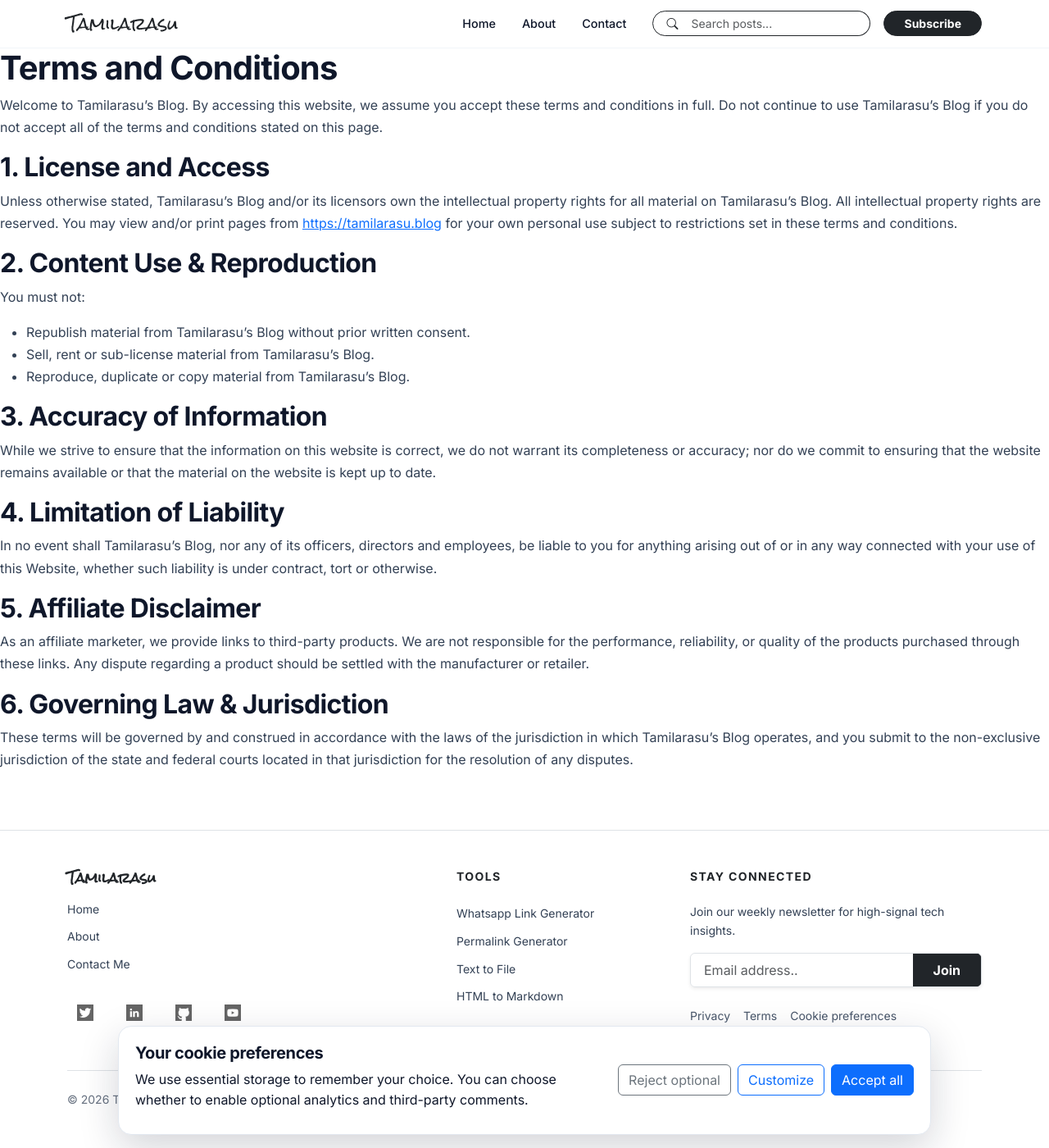
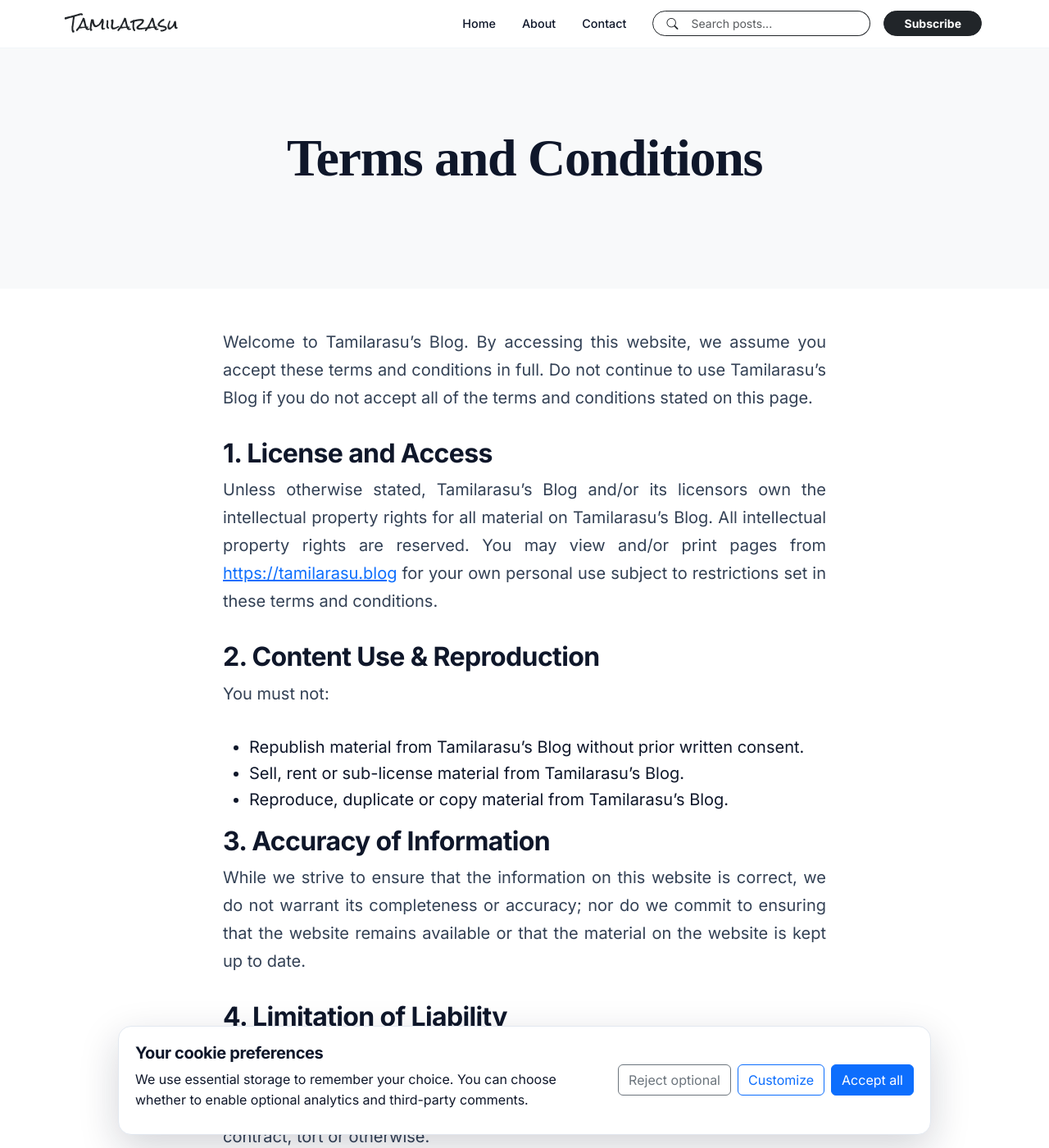
Before and after one commit to tamilarasu-arunachalam/blogs, a Jekyll site: the page built from terms.md, in a window 1280 px wide and 1400 px high. Shown: the whole window at 82% size. Built offline with Jekyll 4.4.1, drawn with Linux system fonts in a browser that asks for light colours; comment, search, counter and statistics services are not loaded.

Commit message:
Add legal page header and restructure content for privacy and terms pages

```diff
--- a/_layouts/default.html
+++ b/_layouts/default.html
@@ -67,7 +67,24 @@
   {% include navbar.html %}
 
   <main id="main">
+    {% if page.body_class contains 'legal-page' %}
+    <header class="py-5 bg-light mb-5">
+      <div class="container text-center py-5">
+        <h1 class="display-3 fw-bold mb-4 serif">{{ page.title }}</h1>
+      </div>
+    </header>
+    <section class="container mb-5 pb-5">
+      <div class="row justify-content-center">
+        <div class="col-lg-8">
+          <div class="fs-5 content-area">
+            {{ content }}
+          </div>
+        </div>
+      </div>
+    </section>
+    {% else %}
     {{ content }}
+    {% endif %}
   </main>
 
   {% include footer.html %}
--- a/assets/css/style.css
+++ b/assets/css/style.css
@@ -797,12 +797,6 @@ pre code.hljs {
     transition: transform 0.5s cubic-bezier(0.16, 1, 0.3, 1);
 }
 
-.legal-page main p,
-.legal-page main li {
-    font-size: 1rem;
-    line-height: 1.7;
-    color: #334155;
-}
 
 .related-post-card:hover .related-card-img {
     transform: scale(1.06);
```
Also changed, not shown: privacy.md (+0 -2 lines), terms.md (+0 -2 lines).
